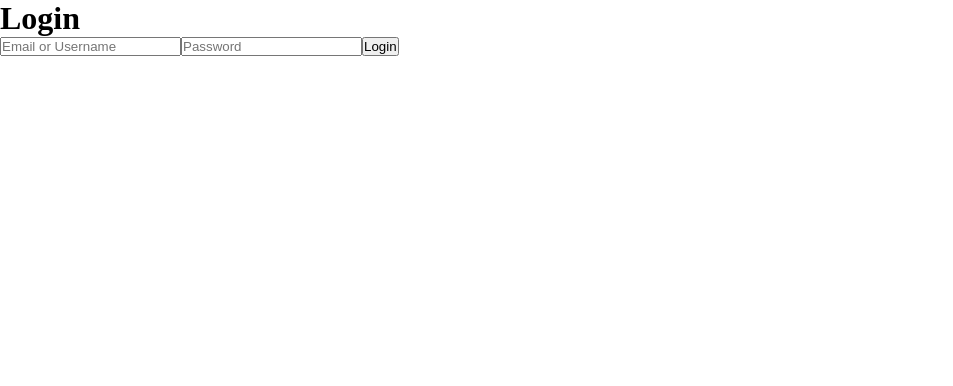
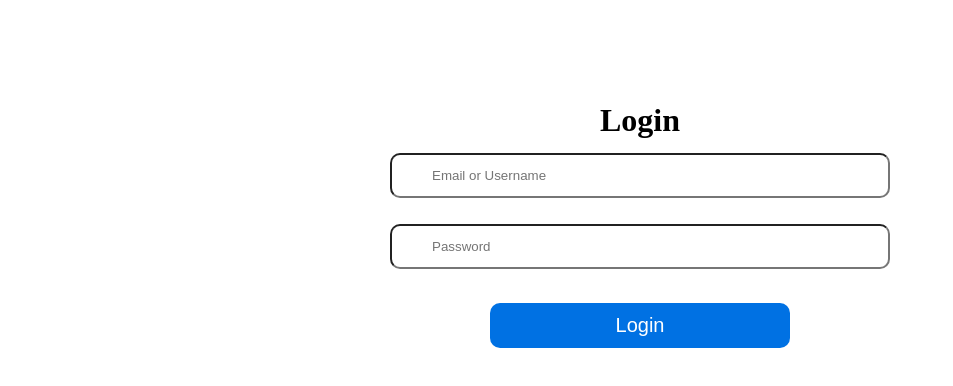
Before and after one commit to vsteschenko/lokkeroom, a React (Vite) app in the folder react/: page /login in a window 1280 px wide. Shown: the top 386 px of the page, without its empty margins (0-953 px from the left). Built offline with nearby package versions, Linux system fonts and the light colour scheme.

Commit message:
Working on styling

```diff
--- a/react/src/components/CreateLobbyInChat.jsx
+++ b/react/src/components/CreateLobbyInChat.jsx
@@ -1,7 +1,7 @@
 import React from 'react';
 import axios from 'axios';
 
-const CreateLobbyInChat = ({onCreateLobby}) => {
+const CreateLobbyInChat = ({onCreateLobby, isLobbyVisible, setIsLobbyVisible}) => {
     const token = localStorage.getItem('token');
     const handleClick = async(event) => {
         event.preventDefault();
--- /dev/null
+++ b/react/src/components/DirectMessage.jsx
@@ -0,0 +1,17 @@
+import React, { useState } from 'react';
+
+const DirectMessage = ({isLobbyVisible, setIsLobbyVisible}) => {
+    const handleClick = (event) => {
+        if(isLobbyVisible) {
+            setIsLobbyVisible(false);
+        } else {
+            setIsLobbyVisible(true);
+        }
+    };
+    return (
+    <>
+        <div className="Channels" onClick={handleClick}>channels</div>
+    </>)
+};
+
+export default DirectMessage;
--- a/react/src/components/Home.jsx
+++ b/react/src/components/Home.jsx
@@ -5,11 +5,12 @@ import Nav from './Nav';
 
 const Home = () => {
     const token = localStorage.getItem('token');
+    const [isLobbyVisible, setIsLobbyVisible] = useState(true);
     return (
         <>
-            <Nav />
+            <Nav isLobbyVisible={isLobbyVisible} setIsLobbyVisible={setIsLobbyVisible} />
             <div className="Container">
-                <RenderLobbies />
+                <RenderLobbies isLobbyVisible={isLobbyVisible} setIsLobbyVisible={setIsLobbyVisible} />
             </div>
         </>
     )
--- a/react/src/components/Login.jsx
+++ b/react/src/components/Login.jsx
@@ -30,14 +30,39 @@ const Login = () => {
     }
     return (
         <>
+            <div className="LoginDiv">
             <h1>Login</h1>
-            <form className="LoginForm" onSubmit={handleSubmit}>
-                <input className="Email" type="text" value={email} onChange={e => setEmail(e.target.value)} placeholder="Email or Username" />
-                <input className="Email" type="password" value={password} onChange={e => setPassword(e.target.value)} placeholder="Password" />
-                <button className="ButtonLogin" type="Submit">Login</button>
-            </form>
+                <form className="LoginForm" onSubmit={handleSubmit}>
+                    <input className="Email" type="text" value={email} onChange={e => setEmail(e.target.value)} placeholder="Email or Username" />
+                    <input className="Email" type="password" value={password} onChange={e => setPassword(e.target.value)} placeholder="Password" />
+                    <button className="ButtonLogin" type="Submit">Login</button>
+                </form>
+            </div>
         </>
     )
 };
 
 export default Login;
+// import React from 'react';
+// import './../styles/Login.css';
+// import { Link } from 'react-router-dom';
+// import { FontAwesomeIcon } from '@fortawesome/react-fontawesome';
+// import { faApple } from '@fortawesome/free-brands-svg-icons';
+// const Login = () => {
+//     const apple = <FontAwesomeIcon icon={faApple} />;
+//     return (
+//         <>
+//             <div className="LoginDiv">
+//                 <div className="LogoLogin">{apple}</div>
+//                 <h1>Sign In or Sign Up</h1>
+//                 <p>Enter your email to get started.</p>
+//                 <form className="Login">
+//                     <input className="Email" type="text" placeholder="Email or Username" />
+//                     <input className="Email" type="password" placeholder="Password" />
+//                     <Link to="/"><button className="ButtonLogin" type="submit">Login</button></Link>
+//                 </form>
+//             </div>
+//         </>
+//     )
+// };
+// export default Login;
--- a/react/src/components/Nav.jsx
+++ b/react/src/components/Nav.jsx
@@ -1,7 +1,13 @@
 import React from 'react';
+import DirectMessage from './DirectMessage';
 
-const Nav = () => {
-    return <div className="Nav">Join Public Lobby</div>
+const Nav = ({isLobbyVisible, setIsLobbyVisible}) => {
+    return <div className="Nav">
+                <div className="SlideMenu">
+                    <DirectMessage isLobbyVisible={isLobbyVisible} setIsLobbyVisible={setIsLobbyVisible}/>
+                    <div>messages</div>
+                </div>
+            </div>
 };
 
 export default Nav;
--- a/react/src/components/RenderLobbies.jsx
+++ b/react/src/components/RenderLobbies.jsx
@@ -2,11 +2,10 @@ import React, { useState, useEffect } from 'react';
 import axios from 'axios';
 import CreateLobbyInChat from './CreateLobbyInChat';
 
-const RenderLobbies = () => {
+const RenderLobbies = ({isLobbyVisible, setIsLobbyVisible}) => {
     const token = localStorage.getItem('token');
     const emailAddress = localStorage.getItem('email');
     const [lobby, setLobby] = useState([]);
-
     const [currentLobby, setCurrentLobby] = useState(null);
 
     useEffect(() => {
@@ -78,10 +77,10 @@ const handleCreateLobby = (newLobby) => {
             <div className="DivLobbiesAndCreateLobby">
                 <div className="Lobbies">
                     {lobby.map((lobb, index) => {
-                        return <div key={index} className="Lobby" onClick={() => handleClick(lobb)}>{lobb}</div>
+                        return <div key={index} className={`Lobby ${isLobbyVisible ? '' : 'hidden'}`} onClick={() => handleClick(lobb)}>{lobb}</div>
                     })}
                 </div>
-                <CreateLobbyInChat onCreateLobby={handleCreateLobby}/>
+                <CreateLobbyInChat onCreateLobby={handleCreateLobby} />
             </div>
             <div className="DivMessagesAndInput">
                 <div className="Messages">
--- a/react/src/index.css
+++ b/react/src/index.css
@@ -26,14 +26,19 @@
 }
 .Nav {
     height: 5vh;
-    background-color: black;
+    background-color: #0071e3;
     color: white;
     display: flex;
-    justify-content: end;
+}
+.Nav div {
+    margin: 2.5px;
+}
+.SlideMenu {
+    display: flex;
+    flex-direction: row;
 }
 .Lobbies {
     border: 1px solid rgb(185, 185, 185);
-    /* width: 20%; */
     width: 20vw;
     height: 90vh;
     overflow: auto;
@@ -90,3 +95,39 @@
     color: white;
     border-radius: 10px;
 }
+.Channels {
+    color: red;
+}
+.hidden {
+    display: none;
+}
+.Email {
+    width: 500px;
+    height: 45px;
+    border-radius: 10px;
+    background-color: white;
+    padding: 0px 0px 0px 40px;
+    color: black;
+    margin: 1em;
+}
+.LoginForm {
+    display: flex;
+    flex-direction: column;
+    align-items: center;
+}
+.ButtonLogin {
+    width: 300px;
+    height: 45px;
+    border-radius: 10px;
+    background-color: #0071e3;
+    color: white;
+    font-size: 20px;
+    margin-top: 20px;
+    border: 0px solid white;
+}
+.LoginDiv{
+    display: flex;
+    flex-direction: column;
+    align-items: center;
+    margin-top: 8%;
+}
```
